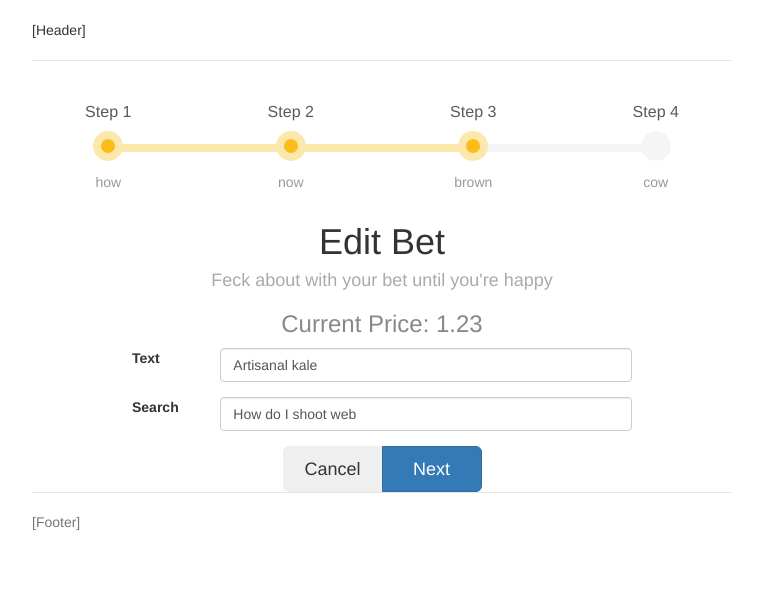
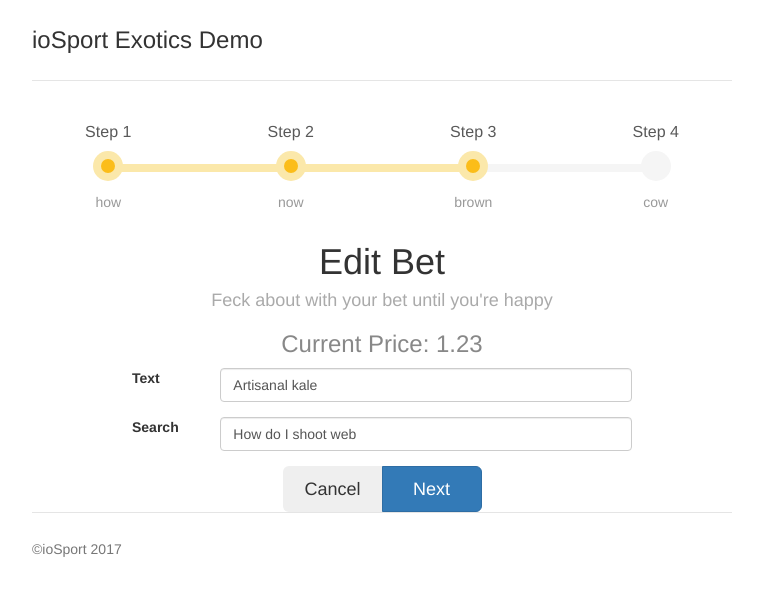
Before and after one commit to danielcod/exotic_single_match, a Python web app: template templates/demo/hello.html in a window 1280 px wide. Shown: the top 596 px of the page, without its empty margins (258-1021 px from the left). Run offline with Jinja, Linux system fonts and the light colour scheme; the template is opened without the code that fills it, so the values that code supplies are empty.

Commit message:
updated footer stuff

```diff
--- a/templates/demo/hello.html
+++ b/templates/demo/hello.html
@@ -4,7 +4,7 @@
     <meta charset="utf-8">
     <meta http-equiv="X-UA-Compatible" content="IE=edge">
     <meta name="viewport" content="width=device-width, initial-scale=1">
-    <title>Exotics Engine</title>
+    <title>ioSpot Exotics Demo</title>
     <link href="../css/lib/bootstrap.min.css" rel="stylesheet">
     <link href="../css/app/jumbotron-narrow.css" rel="stylesheet">
     <link href="../css/app/bs-wizard.css" rel="stylesheet">
@@ -14,7 +14,7 @@
     <div class="container">
       <!-- header -->
       <div class="header clearfix">
-	[Header]
+	<h3>ioSport Exotics Demo</h3>
       </div>
       <!-- form process steps -->
       <div class="row bs-wizard" style="border-bottom:0;">
@@ -72,7 +72,7 @@
       </div>
       <!-- footer -->
       <footer class="footer">
-        <p>[Footer]</p>
+        <p><h5>&copy;ioSport 2017</h5></p>
       </footer>
     </div>
     <!-- javascript -->
```
